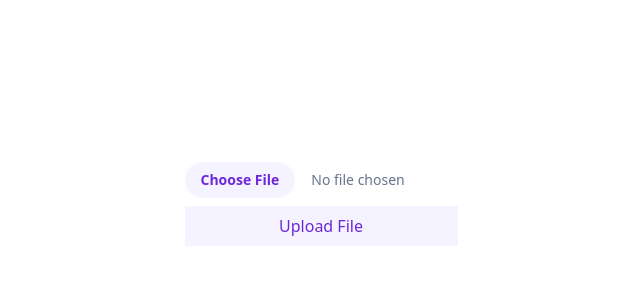
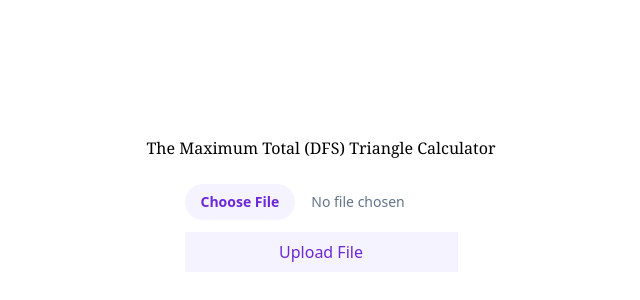
Before and after one commit to Mapelsun/triangle-app, a React (Vite) app: page / in a window 1280 px wide. Shown: the part 196-496 px from the top of the page, without its empty margins (319-959 px from the left). Built offline with nearby package versions, Linux system fonts and the light colour scheme.

Commit message:
update: pass parsed triangle string to parent comp

```diff
--- a/src/App.tsx
+++ b/src/App.tsx
@@ -1,9 +1,20 @@
-import FileUploader from "./components/FileUploader"
+import { useState } from 'react'
+import FileUploader from './components/FileUploader'
 
 function App() {
+  const [triangles, setTriangles] = useState<string>('')
+  const handleFileUpload = (fileContent: string) => {
+    setTriangles(fileContent)
+  }
+
+  console.log('Triangles-->', triangles)
+
   return (
-    <div className="min-h-screen flex justify-center items-center">
-      <FileUploader />
+    <div className='min-h-screen flex flex-col justify-center items-center'>
+      <h1 className='mb-6 font-mono font-serif'>
+        The Maximum Total (DFS) Triangle Calculator
+      </h1>
+      <FileUploader onFileUpload={handleFileUpload} />
     </div>
   )
 }
--- a/src/components/FileUploader.tsx
+++ b/src/components/FileUploader.tsx
@@ -26,7 +26,7 @@ export default function FileUploader({ onFileUpload }: FileUploaderProps) {
 
   return (
     <form className='flex flex-col items-start'>
-      <label className='block mb-2'>
+      <label className='block mb-3'>
         <span className='sr-only'>Choose doc with data (.txt)</span>
         <input
           type='file'
```
